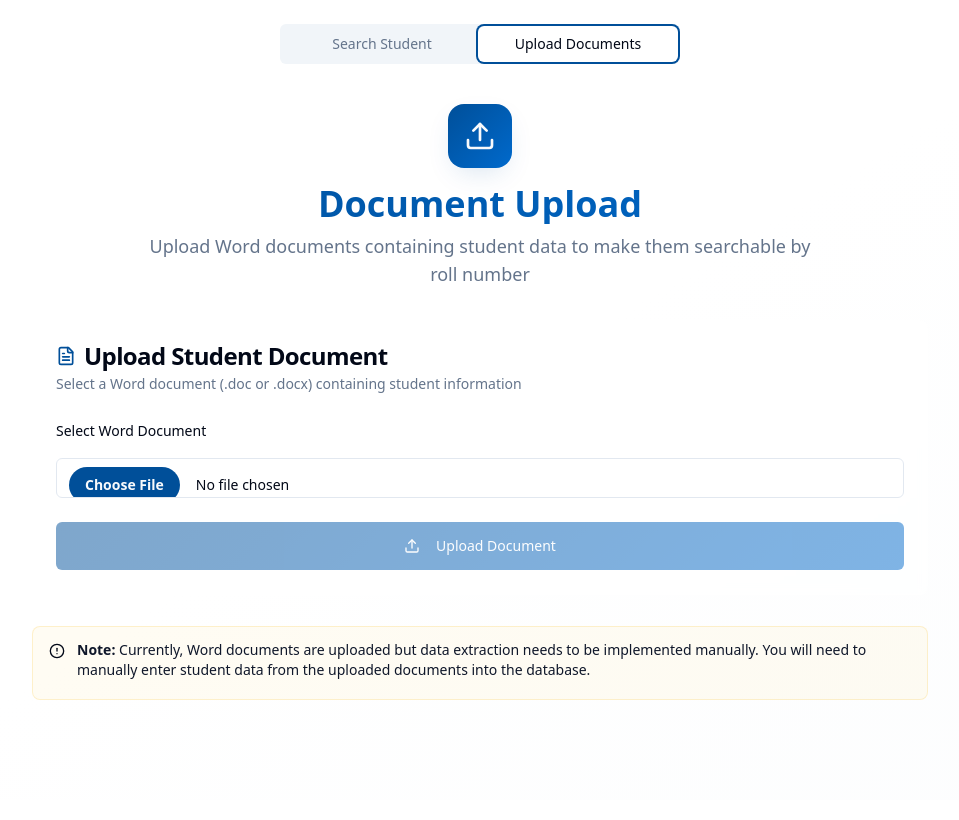
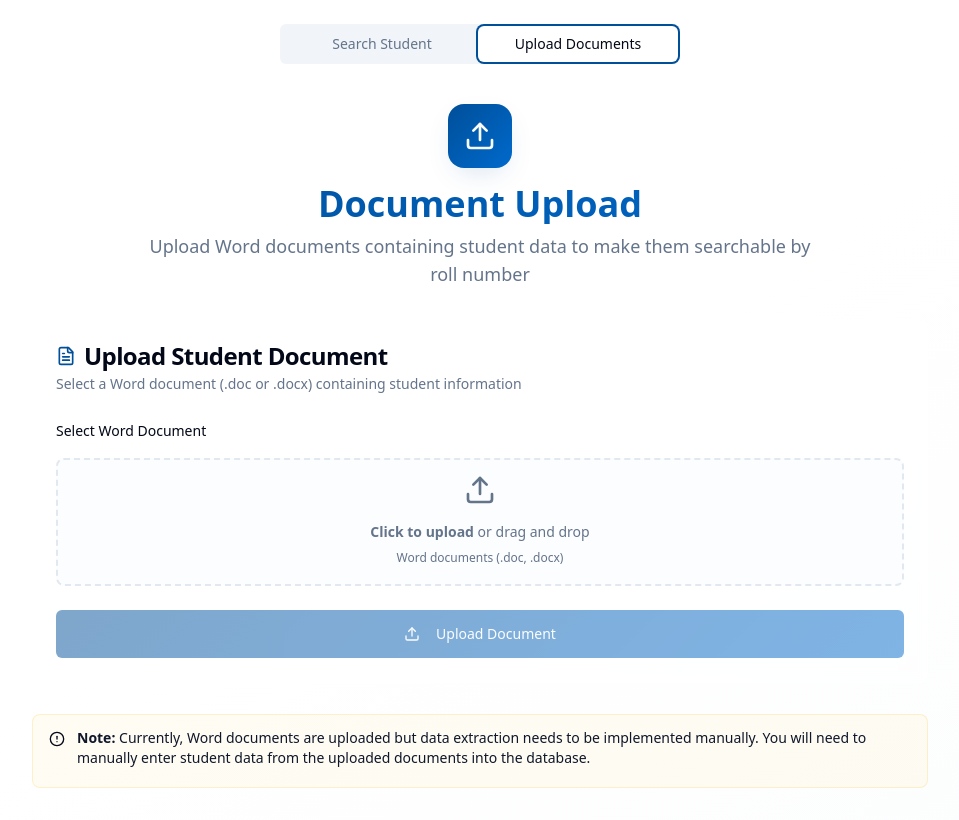
Before and after one commit to ankit-kumar-nath/student-image-finder, a React (Vite) app: page / in a window 1280 px wide. Both pictures are taken after a click on the tab "Upload Documents". Shown: the whole page, without its empty margins (160-1119 px from the left). Built offline with nearby package versions, Linux system fonts and the light colour scheme.

Commit message:
Fix: Word file upload issue
The Word file upload functionality is not working as expected in the chat interface. This commit addresses the issue to ensure files can be selected and uploaded correctly.

```diff
--- a/src/components/DocumentUpload.tsx
+++ b/src/components/DocumentUpload.tsx
@@ -97,13 +97,27 @@ const DocumentUpload = () => {
               <Label htmlFor="file-input" className="text-sm font-medium">
                 Select Word Document
               </Label>
+              <div className="flex items-center justify-center w-full">
+                <label
+                  htmlFor="file-input"
+                  className="flex flex-col items-center justify-center w-full h-32 border-2 border-border border-dashed rounded-lg cursor-pointer bg-muted/20 hover:bg-muted/40 transition-colors"
+                >
+                  <div className="flex flex-col items-center justify-center pt-5 pb-6">
+                    <Upload className="w-8 h-8 mb-4 text-muted-foreground" />
+                    <p className="mb-2 text-sm text-muted-foreground">
+                      <span className="font-semibold">Click to upload</span> or drag and drop
+                    </p>
+                    <p className="text-xs text-muted-foreground">Word documents (.doc, .docx)</p>
+                  </div>
                   <Input
                     id="file-input"
                     type="file"
                     accept=".doc,.docx"
                     onChange={handleFileSelect}
-                className="file:mr-4 file:py-2 file:px-4 file:rounded-full file:border-0 file:text-sm file:font-semibold file:bg-primary file:text-primary-foreground hover:file:bg-primary/90"
+                    className="hidden"
                   />
+                </label>
+              </div>
             </div>
 
             {file && (
```
Lines whose indentation alone changed are shown as unchanged.
